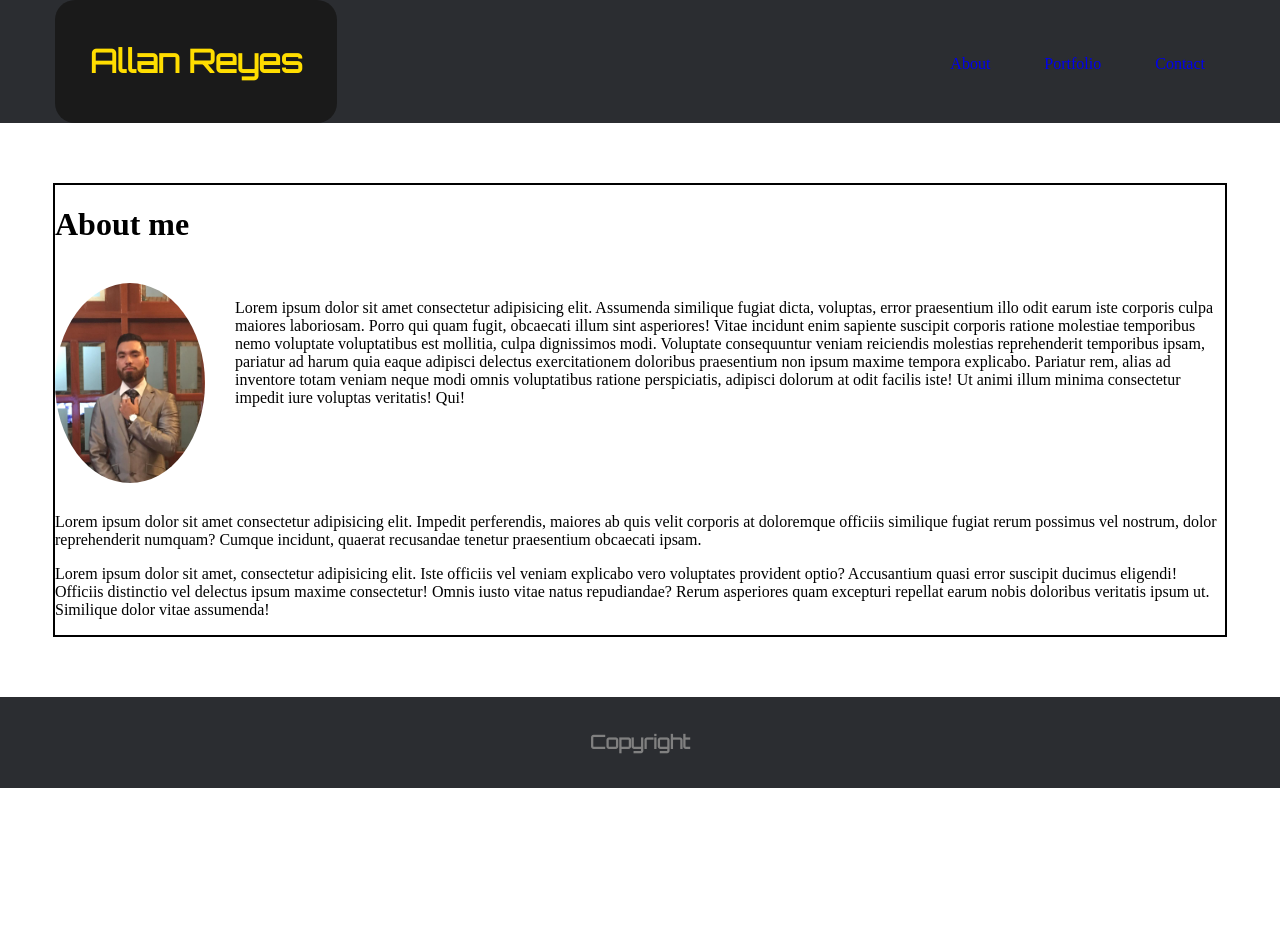
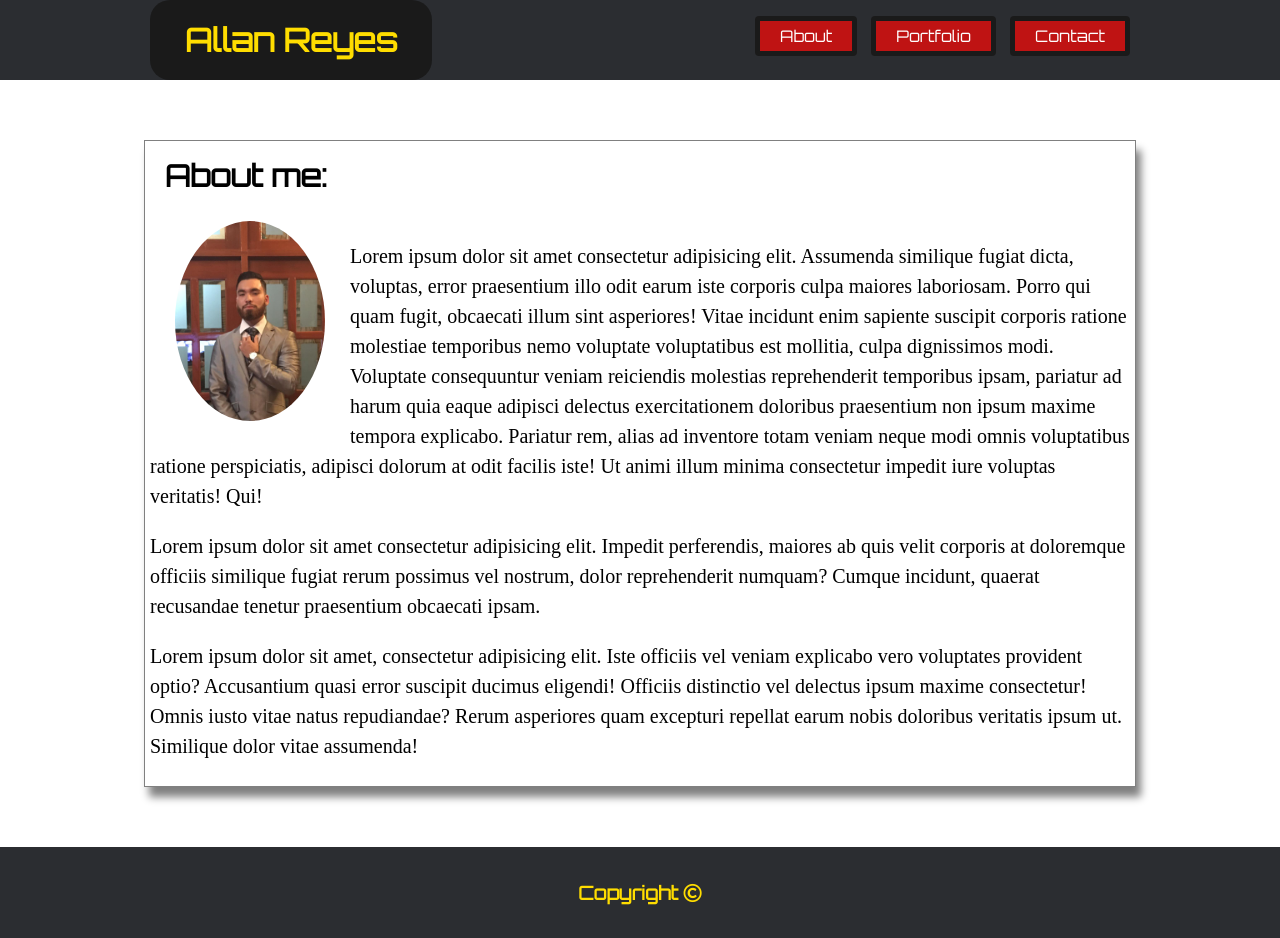
Before and after one commit to AllanCrazyProgrammer/Basic-Portfolio, a plain HTML site: page index.html in a window 1280 px wide. Before the commit the page ends 800 px from the top, so only its background shows below. Drawn offline with Linux system fonts and the light colour scheme.

Commit message:
index finished

```diff
--- a/assests/css/style.css
+++ b/assests/css/style.css
@@ -1,4 +1,4 @@
-body,html{
+body,html,h1{
     margin: 0;
 }
 
@@ -16,11 +16,8 @@ body,html{
     width: 150px;
     border-radius: 50%;
     float: left;
-    margin-right: 30px;
-    margin-bottom: 30px;
+    margin: 0 25px 25px;
 }
-
-
 
 .my-name{
     float: left;
@@ -28,14 +25,8 @@ body,html{
     background-color: #1a1a1a;
     border-radius: 20px;
 }
-    .orbitron{
-        color: #ffdd00;
-        font-family: 'Orbitron', sans-serif;
-
-    }
 
 .nav-bar{
-    margin-top: 50px;
     text-align: right;
 }
 
@@ -43,18 +34,23 @@ body,html{
         display: inline-block;
         padding: 5px 20px;
         margin-left: 10px;
+        background-color: #bf1313;
+        border: 5px solid #1a1a1a;
+        border-radius: 4px;
     }
 
-.nav-bar a{
-    text-decoration: none;
+        .nav-bar li:hover{
+            border: 5px solid #bf1313;
+            background-color: #2b2d31;;
         }
 
-.para2,
-.para3{
-    clear: both;
+            .nav-bar li a{
+                text-decoration: none;
+                color: #fff;
             }
 
 .main-footer{
+    text-align: center;
     padding-top: 15px;
     padding-bottom: 15px;
     background-color: #2b2d31;
@@ -67,7 +63,7 @@ body,html{
 
 
 .global-width{
-    width:  1170px;
+    width:  980px;
     margin: auto;
     overflow: hidden;
 }
@@ -75,5 +71,22 @@ body,html{
 .main-content{
     margin-top: 60px;
     margin-bottom: 60px;
-    border: 2px solid black;
+    padding: 5px;
+    border: 1px solid #808080;
+    box-shadow: 5px 10px 8px #808080;
+    font-size: 20px;
+    line-height: 30px;
 }
+
+    .main-content h1{
+        margin-top: 15px;
+        margin-left: 15px;
+        font-size: 30px;
+        color: #000;
+    }
+
+.orbitron{
+    color: #ffdd00;
+    font-family: 'Orbitron', sans-serif;
+
+}
--- a/index.html
+++ b/index.html
@@ -5,6 +5,9 @@
     <meta name="viewport" content="width=device-width, initial-scale=1.0">
     <meta http-equiv="X-UA-Compatible" content="ie=edge">
     <link href="https://fonts.googleapis.com/css?family=Orbitron" rel="stylesheet">
+    <link rel="stylesheet" href="https://use.fontawesome.com/releases/v5.3.1/css/all.css" integrity="sha384-mzrmE5qonljUremFsqc01SB46JvROS7bZs3IO2EmfFsd15uHvIt+Y8vEf7N7fWAU" crossorigin="anonymous">
+
+
     <link rel="stylesheet" href="assests/css/style.css">
     <title>Allan Reyes</title>
 </head>
@@ -18,31 +21,31 @@
 
             <nav class="nav-bar">
                 <ul>
-                    <li><a href="#">About</a></li>
-                    <li><a href="#">Portfolio</a></li>
-                    <li><a href="#">Contact</a></li>
+                    <li class="orbitron"><a href="#">About</a></li>
+                    <li class="orbitron"><a href="#">Portfolio</a></li>
+                    <li class="orbitron"><a href="#">Contact</a></li>
                 </ul>
             </nav>
         </div>
     </header>
 
     <div class="main-content global-width">
-        <h1>About me</h1>
+        <h1 class="orbitron">About me:</h1>
         <br>
 
         <img src="assests/images/suitAllan.jpg" alt="Allan Reyes en traje">
 
-        <p class="para1">Lorem ipsum dolor sit amet consectetur adipisicing elit. Assumenda similique fugiat dicta, voluptas, error praesentium illo odit earum iste corporis culpa maiores laboriosam. Porro qui quam fugit, obcaecati illum sint asperiores! Vitae incidunt enim sapiente suscipit corporis ratione molestiae temporibus nemo voluptate voluptatibus est mollitia, culpa dignissimos modi. Voluptate consequuntur veniam reiciendis molestias reprehenderit temporibus ipsam, pariatur ad harum quia eaque adipisci delectus exercitationem doloribus praesentium non ipsum maxime tempora explicabo. Pariatur rem, alias ad inventore totam veniam neque modi omnis voluptatibus ratione perspiciatis, adipisci dolorum at odit facilis iste! Ut animi illum minima consectetur impedit iure voluptas veritatis! Qui!</p>
+        <p class="para1">Lorem ipsum dolor sit amet consectetur adipisicing elit. Assumenda similique fugiat dicta, voluptas, error praesentium illo odit earum iste corporis culpa maiores laboriosam. Porro qui quam fugit, obcaecati illum sint asperiores! Vitae incidunt enim sapiente suscipit corporis ratione molestiae temporibus nemo voluptate voluptatibus est mollitia, culpa dignissimos modi. Voluptate consequuntur veniam reiciendis molestias reprehenderit temporibus ipsam, pariatur ad harum quia eaque adipisci delectus exercitationem doloribus praesentium non ipsum maxime tempora explicabo. Pariatur rem, alias ad inventore totam veniam neque modi omnis voluptatibus ratione perspiciatis, adipisci dolorum at odit facilis iste! Ut animi illum minima consectetur impedit iure voluptas veritatis! Qui!</>
 
-        <p class="para2">Lorem ipsum dolor sit amet consectetur adipisicing elit. Impedit perferendis, maiores ab quis velit corporis at doloremque officiis similique fugiat rerum possimus vel nostrum, dolor reprehenderit numquam? Cumque incidunt, quaerat recusandae tenetur praesentium obcaecati ipsam.</p>
+        <p>Lorem ipsum dolor sit amet consectetur adipisicing elit. Impedit perferendis, maiores ab quis velit corporis at doloremque officiis similique fugiat rerum possimus vel nostrum, dolor reprehenderit numquam? Cumque incidunt, quaerat recusandae tenetur praesentium obcaecati ipsam.</p>
 
-        <p class="para3">Lorem ipsum dolor sit amet, consectetur adipisicing elit. Iste officiis vel veniam explicabo vero voluptates provident optio? Accusantium quasi error suscipit ducimus eligendi! Officiis distinctio vel delectus ipsum maxime consectetur! Omnis iusto vitae natus repudiandae? Rerum asperiores quam excepturi repellat earum nobis doloribus veritatis ipsum ut. Similique dolor vitae assumenda!</p>
+        <p>Lorem ipsum dolor sit amet, consectetur adipisicing elit. Iste officiis vel veniam explicabo vero voluptates provident optio? Accusantium quasi error suscipit ducimus eligendi! Officiis distinctio vel delectus ipsum maxime consectetur! Omnis iusto vitae natus repudiandae? Rerum asperiores quam excepturi repellat earum nobis doloribus veritatis ipsum ut. Similique dolor vitae assumenda!</p>
 
     </div>
 
     <footer class="main-footer limit-width">
         <div class="footer-inner global-width"></div>
-            <h3 class="footer-content orbitron">Copyright</h3>
+            <h3 class="footer-content orbitron">Copyright <i class="far fa-copyright"></i></h3>
     </footer>
 
 </body>
```
Lines whose indentation alone changed are shown as unchanged.
